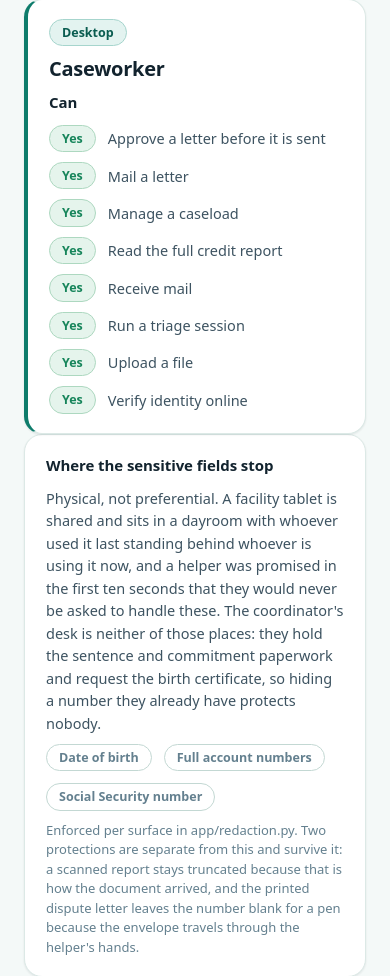
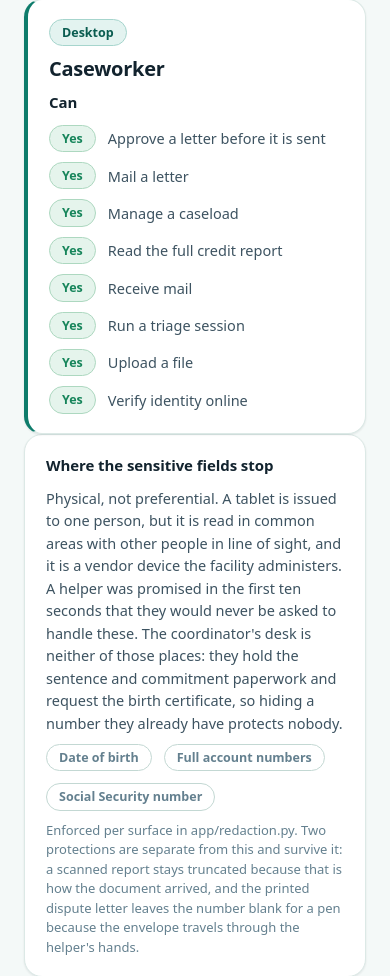
Before and after one commit to leoredko/fairchancefutures, a FastAPI app: page /roles in a window 390 px wide. Shown: the part 2407-3383 px from the top of the page. Run offline with FastAPI, Linux system fonts and the light colour scheme.

Commit message:
The tablet is issued to a person, not shared between them
Correction from the team's own knowledge of how these devices actually
work in New York: tablets are issued per person rather than passed around
a dayroom. A counselor reaches the same record, which is what made the
shared framing plausible, but the hardware belongs to one person for the
length of their sentence.

That premise was stated to a person's face in two places. The PIN screen
opened with "This tablet is shared", and every tablet screen carried a
"Kiosk 04" label for a kiosk that does not exist. The advice underneath
the PIN line needed no change: not using your birthday or your own number
is about who holds your paperwork, which was never about the previous
user of the device.

The roles page gave the shared dayroom as the reason the sensitive fields
stop before the tablet. The conclusion holds and the reason did not, so
it now says what is true: the device is read in common areas with other
people in line of sight, and the facility administers it.

Only the copy a person reads is touched here. The same premise is still
written into comments, CLAUDE.md and docs/, and that sweep is a separate
change, because it restates a design principle rather than a sentence.

Verified in Chromium: no kiosk label on any tablet screen, no shared
claim on the PIN screen, no console errors, and the suite is green at
297.

Co-Authored-By: Claude Opus 5 <noreply@anthropic.com>
Claude-Session: https://claude.ai/code/session_01Mn6oW5PMbCBSJ9LQBJbJYU

```diff
--- a/app/templates/access/enroll.html
+++ b/app/templates/access/enroll.html
@@ -30,7 +30,7 @@
     <button class="btn wide" type="submit">Save my PIN</button>
 
     <div class="card dashed">
-      <span class="strong">This tablet is shared.</span>
+      <span class="strong">Your paperwork is in a lot of hands.</span>
       <span class="small">Don't use your birthday or any part of your own
         number. Anyone holding your paperwork can read those.</span>
       <span class="small">If you forget it, your counselor can clear it and you
--- a/app/templates/inside/authorization.html
+++ b/app/templates/inside/authorization.html
@@ -5,7 +5,7 @@
   <div class="bar">
     <span class="wordmark">Bridge</span>
     <a class="pill" href="/inside/learn">Learn</a>
-    <span class="who">{{ client.display_name }} &middot; Kiosk 04</span>
+    <span class="who">{{ client.display_name }}</span>
       </div>
 
   <div class="pane">
--- a/app/templates/inside/intake.html
+++ b/app/templates/inside/intake.html
@@ -10,7 +10,7 @@
        yet understand what a credit report is has more reason to reach the
        course mid-intake than less. #}
     <a class="pill" href="/inside/learn">Learn</a>
-    <span class="who">{{ client.display_name }} &middot; Kiosk 04</span>
+    <span class="who">{{ client.display_name }}</span>
     <div class="right"><a class="pill" href="/signout">Sign out</a></div>
   </div>
 
--- a/app/templates/roles.html
+++ b/app/templates/roles.html
@@ -40,13 +40,13 @@
 
   <div class="card">
     <h3>Where the sensitive fields stop</h3>
-    <p class="small">Physical, not preferential. A facility tablet is shared and
-      sits in a dayroom with whoever used it last standing behind whoever is
-      using it now, and a helper was promised in the first ten seconds that they
-      would never be asked to handle these. The coordinator's desk is neither of
-      those places: they hold the sentence and commitment paperwork and request
-      the birth certificate, so hiding a number they already have protects
-      nobody.</p>
+    <p class="small">Physical, not preferential. A tablet is issued to one
+      person, but it is read in common areas with other people in line of sight,
+      and it is a vendor device the facility administers. A helper was promised
+      in the first ten seconds that they would never be asked to handle these.
+      The coordinator's desk is neither of those places: they hold the sentence
+      and commitment paperwork and request the birth certificate, so hiding a
+      number they already have protects nobody.</p>
     <div class="row">
       {% for field in sensitive %}<span class="tag">{{ field }}</span>{% endfor %}
     </div>
```
Also changed, not shown: standalone/bridge-family.html (+4 -3 lines), standalone/bridge-inside.html (+4 -3 lines), standalone/bridge-staff.html (+4 -3 lines), standalone/shell.html (+4 -3 lines), tests/test_routes.py (+5 -2 lines).
